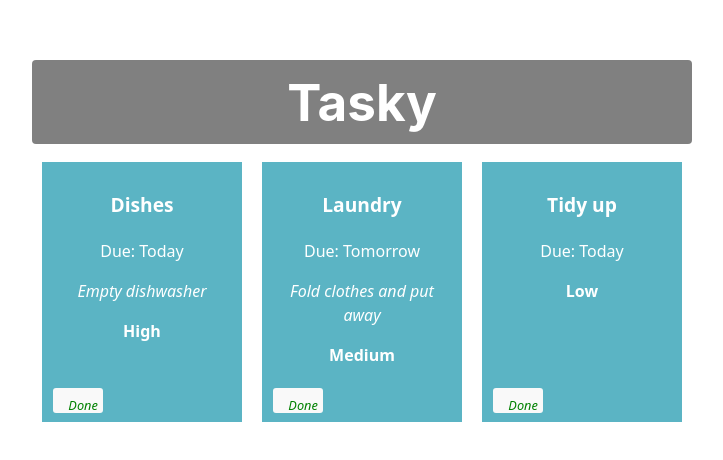
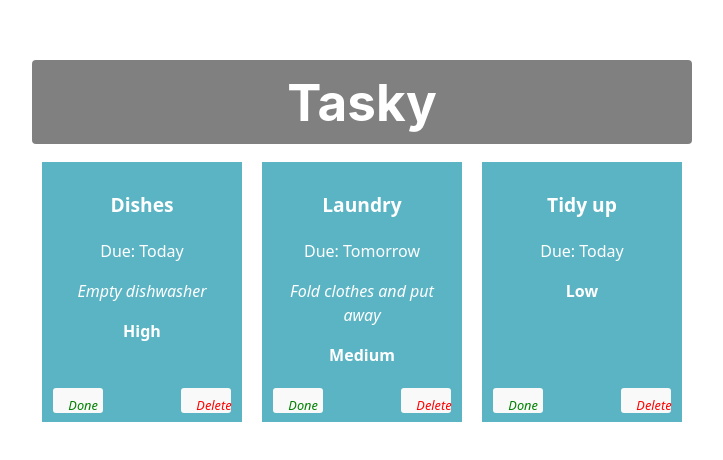
Before and after one commit to collegesaiah/react-basics-labs, a React (Vite) app in the folder tasky/: page / in a window 1280 px wide. Shown: the part 158-618 px from the top of the page, without its empty margins (8-731 px from the left). Built offline with nearby package versions, Linux system fonts and the light colour scheme.

Commit message:
Delete a Task

```diff
--- a/tasky/src/App.css
+++ b/tasky/src/App.css
@@ -60,3 +60,10 @@
   left: 5px;
   color: green;
 }
+
+.deleteButton {
+  position: absolute;
+  bottom: 5px;
+  right: 5px;
+  color: red;
+}
--- a/tasky/src/App.jsx
+++ b/tasky/src/App.jsx
@@ -19,6 +19,12 @@
     console.log(`${taskIndex} ${tasks[taskIndex].done}`);
   }
 
+  const deleteHandler = (taskIndex) => {
+    const tasks = [...taskState.tasks];
+    tasks.splice(taskIndex, 1);
+    setTaskState({tasks});
+  }
+
   return (
     <div className="container">
       <h1>Tasky</h1>
@@ -31,6 +37,7 @@
           key={task.id}
           done={task.done}
           markDone={() => doneHandler(index)}
+          deleteTask = {() => deleteHandler(index)}
         />
       ))}
     </div>
--- a/tasky/src/components/Task.jsx
+++ b/tasky/src/components/Task.jsx
@@ -2,12 +2,14 @@
 
 const Task = (props) => {
     return (
-        <div className="card" style={{backgroundColor: props.done ? 'lightgrey' : '#5bb4c4'}}>
+        <div className="card" style={{backgroundColor: props.done ? 'lightgreen' : '#5bb4c4'}}>
             <p className="title">{props.title}</p>
             <p>Due: {props.deadline}</p>
             <p className="description">{props.description}</p>
             <p className="priority">{props.priority}</p>
             <button onClick={props.markDone} className='doneButton'>Done</button>
+            <button className='deleteButton' onClick={props.deleteTask}>Delete</button>
+
         </div>
     )
   }
```
